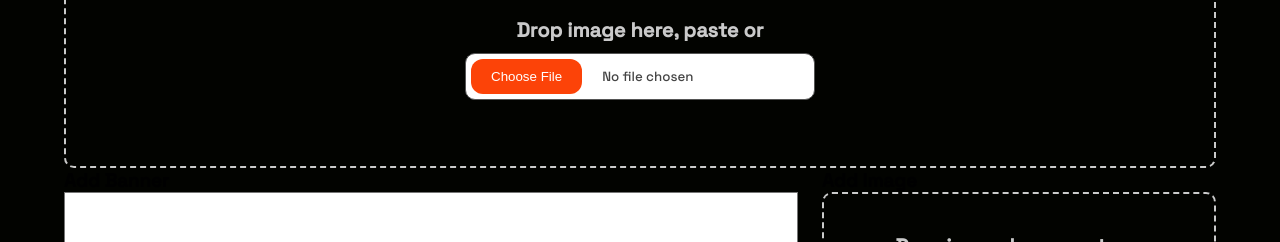
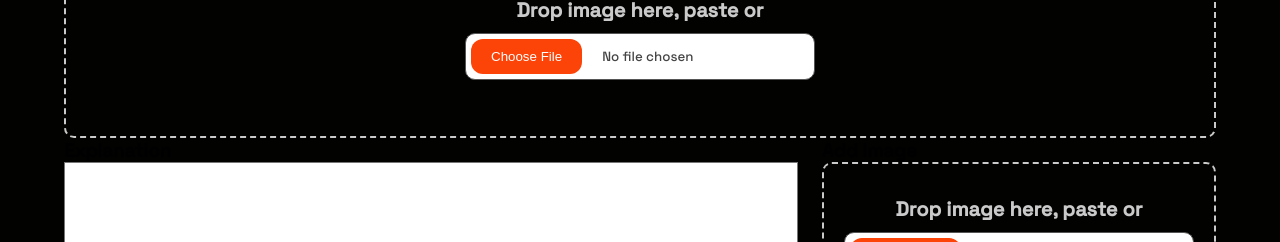
Before and after one commit to AndriyDubovichWork/news_pulse, a Next.js app: page /profile/edit in a window 1280 px wide. Shown: the part 428-670 px from the top of the page. Built offline with nearby package versions, Linux system fonts and the light colour scheme; no server answers.

Commit message:
input heights fix

```diff
--- a/src/app/components/styledInputs/Button/Button.module.scss
+++ b/src/app/components/styledInputs/Button/Button.module.scss
@@ -2,7 +2,10 @@
 
 .highLightedButton {
   align-self: flex-end;
+
   width: 10vw;
+  height: 100%;
+
   background-color: $highLightedText;
 }
 
@@ -13,7 +16,10 @@
 }
 .button {
   align-self: flex-end;
+
+  height: 100%;
   width: 10vw;
+
   background-color: $mainBackground;
   border: 1px solid $secondaryBackground;
 }
--- a/src/app/components/styledInputs/Input/Input.module.scss
+++ b/src/app/components/styledInputs/Input/Input.module.scss
@@ -4,6 +4,6 @@
   border-width: 0;
   border-radius: $borderRadius;
   width: 100%;
-  height: 4vh;
+  height: 100%;
   padding: 0 0.5vw;
 }
--- a/src/app/profile/edit/page.tsx
+++ b/src/app/profile/edit/page.tsx
@@ -28,7 +28,7 @@ function ProfileEdit() {
         <UserInput
           input={<TextArea />}
           wideArea={'4 / 1 / 5 / 3'}
-          title='Add Banner'
+          title='Explanation'
         />
         <UserInput input={<FileInput />} title='Add Image' />
       </div>
```
